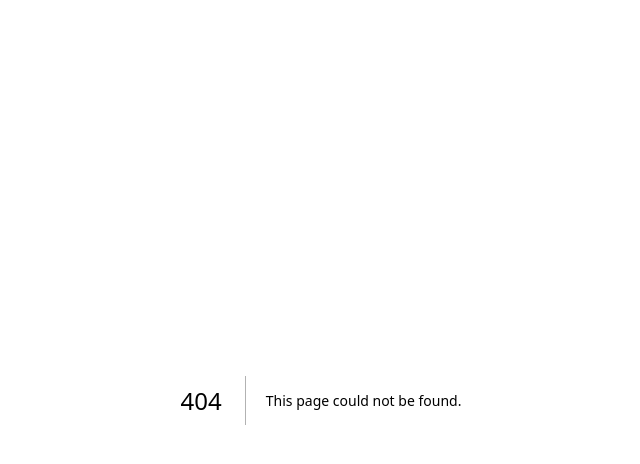
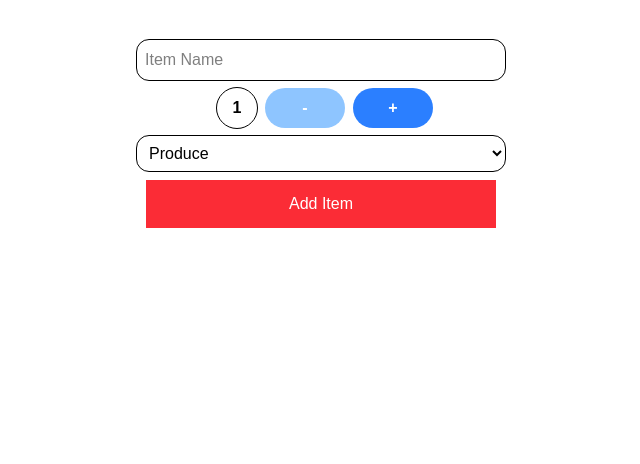
Before and after one commit to khait4/cprg306-assignments, a Next.js app: page /week-5 in a window 1280 px wide. Before the commit this address had no page. Shown: the top 464 px of the page, without its empty margins (319-959 px from the left). Built offline with nearby package versions, Linux system fonts and the light colour scheme.

Commit message:
Week 5 Assigment

```diff
--- a/app/page.js
+++ b/app/page.js
@@ -6,6 +6,7 @@ export default function Home(){
       <p><Link href="/week-2">Week 2 Assignment</Link></p>
       <p><Link href="/week-3">Week 3 Assignment</Link></p>
       <p><Link href="/week-4">Week 4 Assignment</Link></p>
+      <p><Link href="/week-5">Week 5 Assignment</Link></p>
     </main>
   )
 }
--- /dev/null
+++ b/app/week-5/new-item.js
@@ -0,0 +1,83 @@
+"use client";
+import { useState } from "react";
+
+export default function NewItem() {
+
+    const [name, setName] = useState("");
+    const [quantity, setQuantity] = useState(1);
+    const [category, setCategory] = useState("produce");
+
+    const handleSubmit = (event) => {
+
+        event.preventDefault();
+        let item = { name, quantity, category };
+        console.log(item);
+        alert("Item added: " + name + ", Quantity: " + quantity + ", Category: " + category);
+
+            setName("");
+            setQuantity(0);
+            setCategory("");
+    };
+
+    const handleNewName = (e) => {
+        const newName = e.target.value;
+            setName(newName);
+    }
+
+    const handleNewCategory = (e) => {
+        const newCategory = e.target.value;
+            setCategory(newCategory);
+    }
+
+    const increment = () => {
+        if (quantity < 20) {
+            setQuantity (quantity + 1);
+        }
+
+    }
+
+    const decrement = () => {
+        if (quantity > 1) {
+            setQuantity (quantity - 1);
+        }
+    }
+
+    return (
+        <div className=" bg-white p-5 rounded-3xl">
+            <form onSubmit={handleSubmit} className="flex flex-col">
+                <label htmlFor="name" className="text-black"></label>
+                <input type="text" id="name" className="rounded-xl p-2 text-black w-auto outline-1" value={name} onChange={(event) => handleNewName(event)} required placeholder="Item Name"/>
+
+                <div className="flex justify-center items-center">
+                    <p className="bg-white m-2 p-2 rounded-3xl w-10 font-bold text-black text-center outline-1">{quantity}</p>
+                    <button type="button" className="bg-blue-500 p-2 mr-2 rounded-3xl w-20 hover:bg-blue-300 font-bold text-white disabled:cursor-not-allowed disabled:bg-blue-300" onClick={decrement} disabled={quantity === 1}>-</button>
+                    <button type="button" className="bg-blue-500 p-2 rounded-3xl w-20 hover:bg-blue-300 font-bold text-white disabled:cursor-not-allowed disabled:bg-blue-300" onClick={increment} disabled={quantity === 20}>+</button>
+                </div>
+
+                <label htmlFor="category" className="text-black text-center"></label>
+                <select id="category" className="rounded-xl p-2 text-black w-auto outline-1" value={category} onChange={(event) => handleNewCategory(event)} required>
+                    <option value="Produce">Produce</option>
+                    <option value="Dairy">Dairy</option>
+                    <option value="Bakery">Bakery</option>
+                    <option value="Meat">Meat</option>
+                    <option value="Frozen Foods">Frozen Foods</option>
+                    <option value="Canned Goods">Canned Goods</option>
+                    <option value="Dry Goods">Dry Goods</option>
+                    <option value="Beverages">Beverages</option>
+                    <option value="Snacks">Snacks</option>
+                    <option value="Household">Household</option>
+                    <option value="Other">Other</option>
+                </select>
+
+                <button type="submit" className="border m-2 bg-red-500 text-white p-3 text-1">Add Item</button>
+
+            </form>
+        </div>
+
+    );
+
+
+
+
+
+}
--- /dev/null
+++ b/app/week-5/page.js
@@ -0,0 +1,9 @@
+import NewItem from "./new-item";
+export default function Page() {
+    return (
+        <main className="m-auto max-w-md p-5">
+            <h1></h1>
+            <NewItem />
+        </main>
+    )
+}
```
